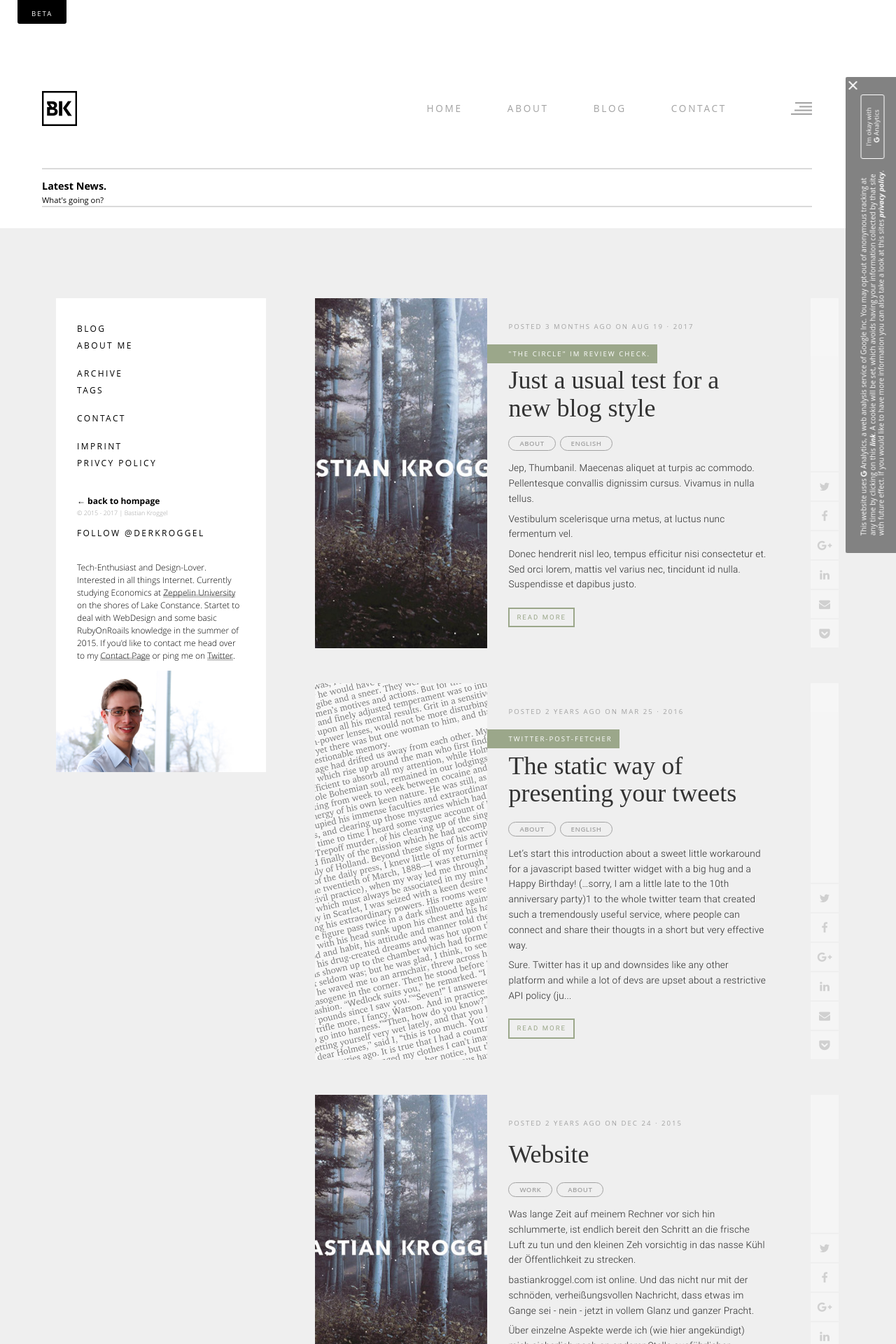
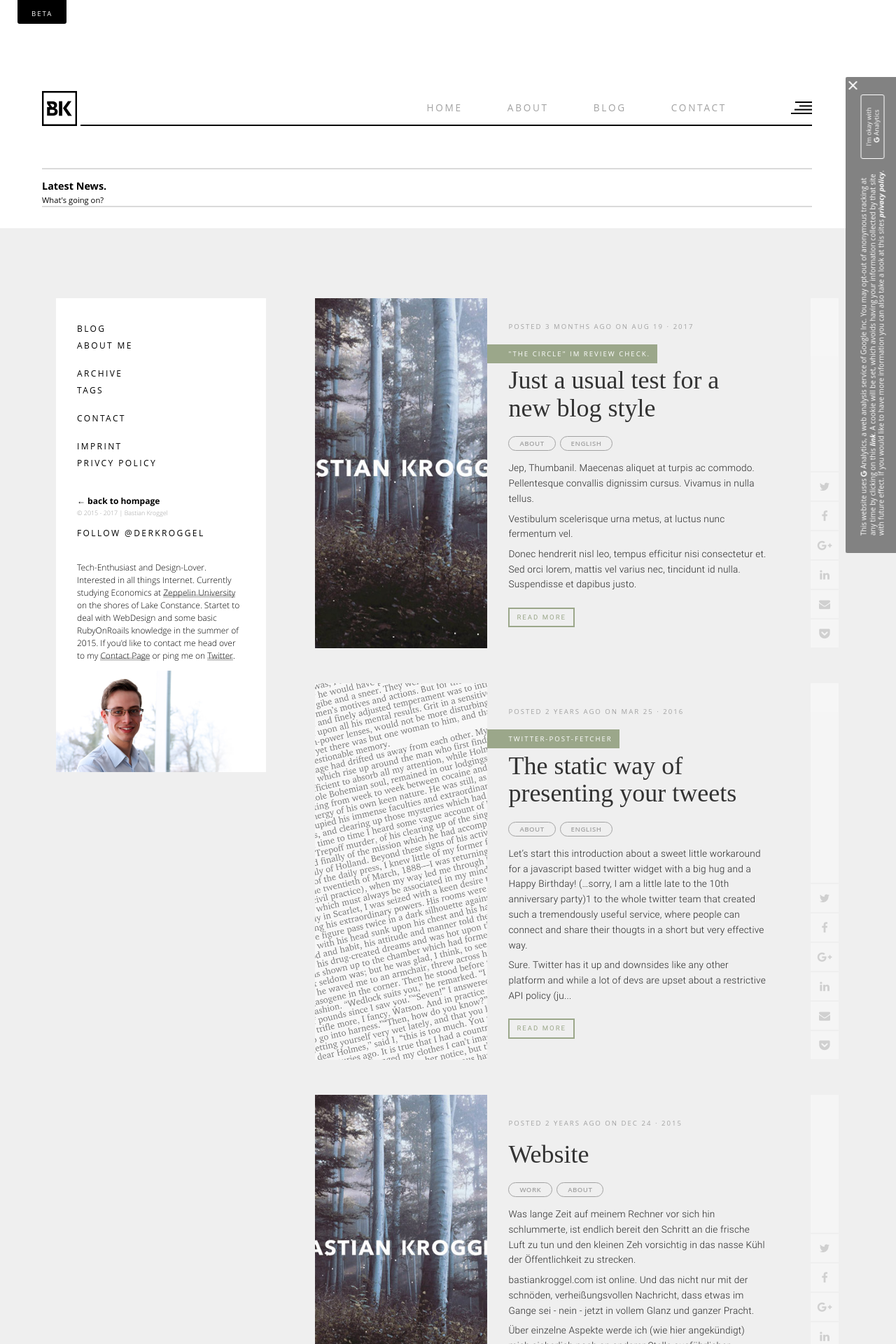
Before and after one commit to bkroggel/luzid, a Jekyll site: the page built from index.html, in a window 1280 px wide. Shown: the top 1920 px of the page at 70% size. Built offline with Jekyll 4.4.1, drawn with Linux system fonts in a browser that asks for light colours; nearby versions of some CDN libraries; some web fonts are replaced; a script that is not in the unit is left out; the list of posts is cut into pages by our own code; comment, search, counter and statistics services are not loaded.

Commit message:
added line below navigation on overview screen and fixed bug where navbar.active.stuck was showing a white menu button on white screen

```diff
--- a/_includes/navigation/_blog_horizontal-nav.html
+++ b/_includes/navigation/_blog_horizontal-nav.html
@@ -1,5 +1,5 @@
 <div class="bk-blog-nav--frame">
-  <div class="bk-blog-nav js-stuck-nav">
+  <div class="bk-blog-nav js-stuck-nav {% if page.layout == 'static' %}bk-blog-nav--static{% endif %}">
     {% include svg/_icon.html %}
     {% include navigation/_horizontal-nav.html %}
   </div>
--- a/_sass/blog/_article.scss
+++ b/_sass/blog/_article.scss
@@ -10,6 +10,9 @@
     //   fill: white;
     //   transition: opacity 0.4s ease-in-out 0s;
     // }
+    nav.bk-hor-nav {
+      border-bottom: none;
+    }
   }
 }
 
--- a/_sass/blog/_default.scss
+++ b/_sass/blog/_default.scss
@@ -15,7 +15,7 @@
 .bk-menu__line {
   position: absolute;
   height: 2px;
-  background: $dark-color;
+  background: $darkest-color;
   &:nth-of-type(1),
   &:nth-of-type(4) {
     transition: width ease-in-out .4s .4s, top ease-in-out .4s .4s, bottom ease-in-out .4s .4s, background-color ease-in-out .4s .5s, transform ease-in-out .4s;
@@ -92,6 +92,7 @@
   @include media-query($medium){
     padding: 30px 120px 30px 60px;
     width: auto;
+    @include align-items(stretch);
     svg {
       width: 50px;
       height: 50px;
--- a/_sass/home/_nav.scss
+++ b/_sass/home/_nav.scss
@@ -3,6 +3,13 @@
 .bk-hor-nav {
   position: relative;
   float: right;
+  @include media-query($medium){
+    border-bottom: 2px solid $darkest-color;
+    @include display_flex;
+    @include align-items(center);
+    @include justify-content(flex-end);
+    width: calc(100% - 55px);
+  };
   ul {
     margin: 0;
     padding: 0;
--- a/_sass/home/_screen_nav.scss
+++ b/_sass/home/_screen_nav.scss
@@ -40,7 +40,7 @@ body.active {
     transition: all 0.4s ease-in-out;
   }
   .bk-menu__line {
-    background-color: $darkest-color;
+    background-color: white;
     &:nth-of-type(1),
     &:nth-of-type(4) {
       position: absolute;
@@ -82,10 +82,10 @@ body.active {
 
 .bk-blog-nav.active.stuck {
   svg {
-    fill: black;
+    fill: $darkest-color;
   }
-  .bk-burger-line {
-    background-color: black;
+  .bk-menu__line {
+    background-color: $darkest-color;
   }
 }
 
--- a/_sass/home/_static.scss
+++ b/_sass/home/_static.scss
@@ -1,3 +1,7 @@
+.bk-blog-nav--static nav {
+  border-bottom: none;
+}
+
 .bk-blog__static {
   margin: 150px auto 100px;
   @include media-query($medium){
```
